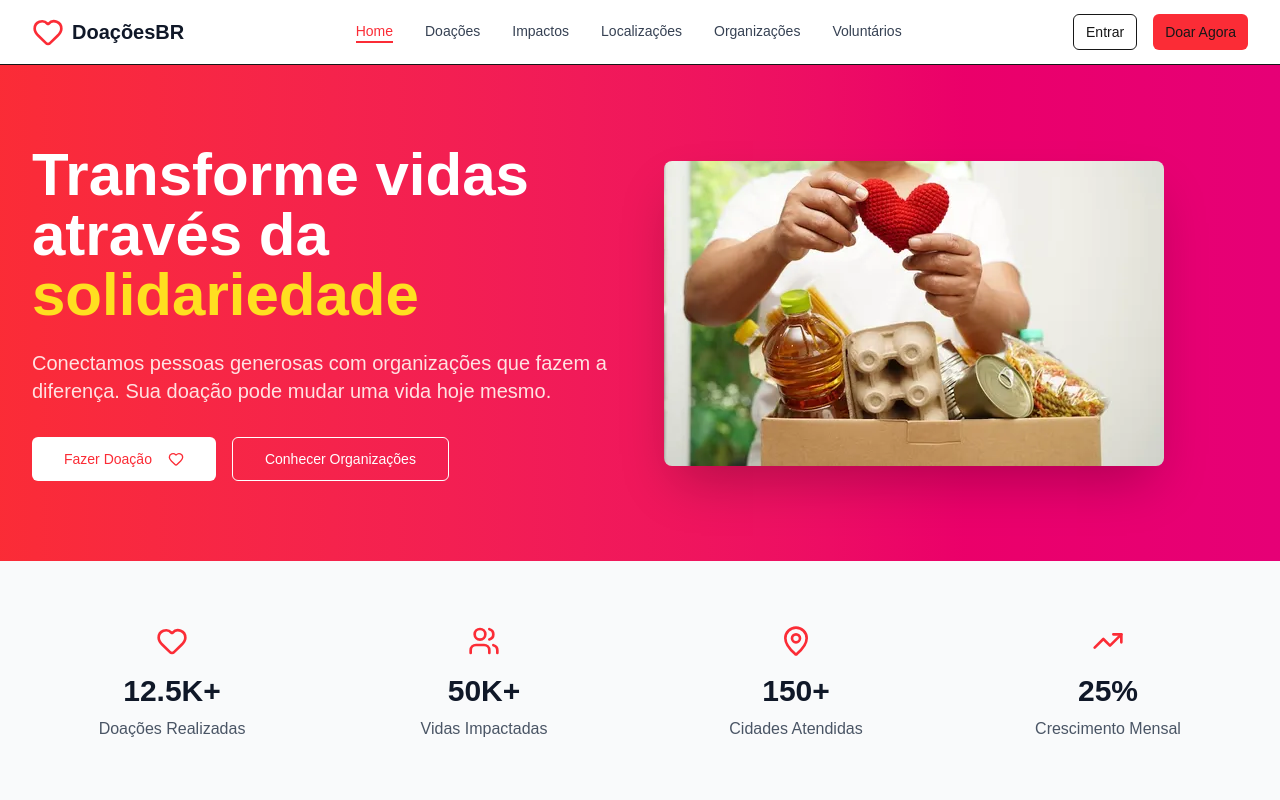
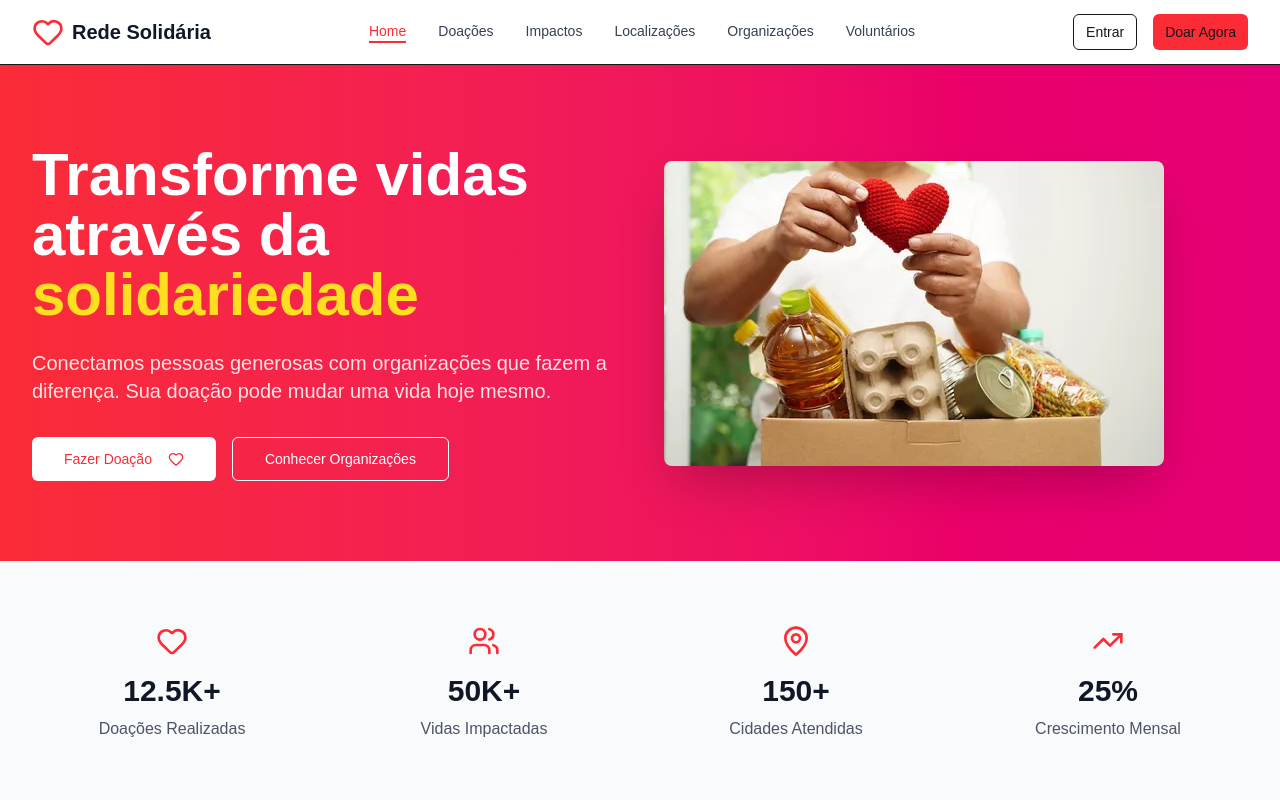
Before and after one commit to MariaAlic3/Rede-Solidaria-FrontEnd, a Next.js app: page / in a window 1280 px wide. Shown: the top 800 px of the page. Built offline with nearby package versions, Linux system fonts and the light colour scheme.

Commit message:
Update header.tsx

```diff
--- a/src/components/header.tsx
+++ b/src/components/header.tsx
@@ -26,7 +26,7 @@
           <div className="flex items-center">
             <Link href="/" className="flex items-center space-x-2">
               <Heart className="h-8 w-8 text-red-500" />
-              <span className="text-xl font-bold text-gray-900">DoaçõesBR</span>
+              <span className="text-xl font-bold text-gray-900">Rede Solidária</span>
             </Link>
           </div>
 
```
